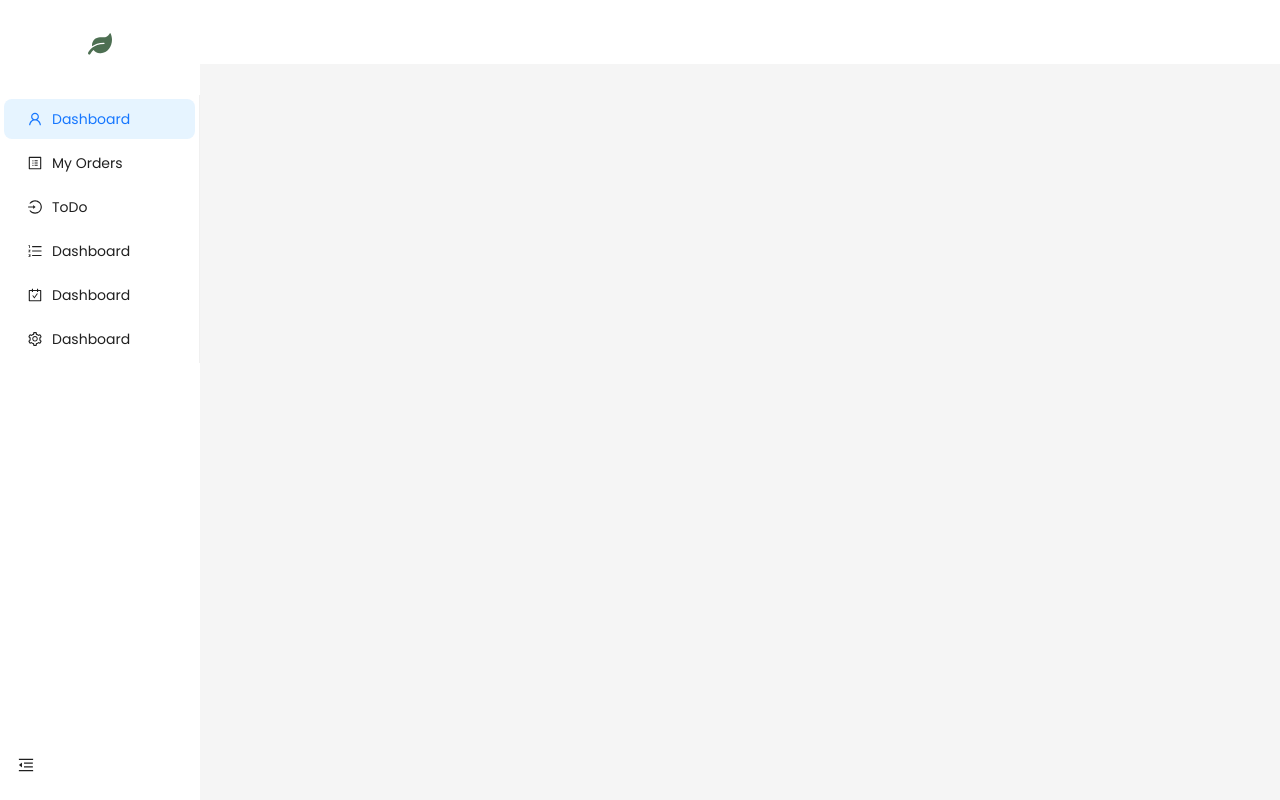
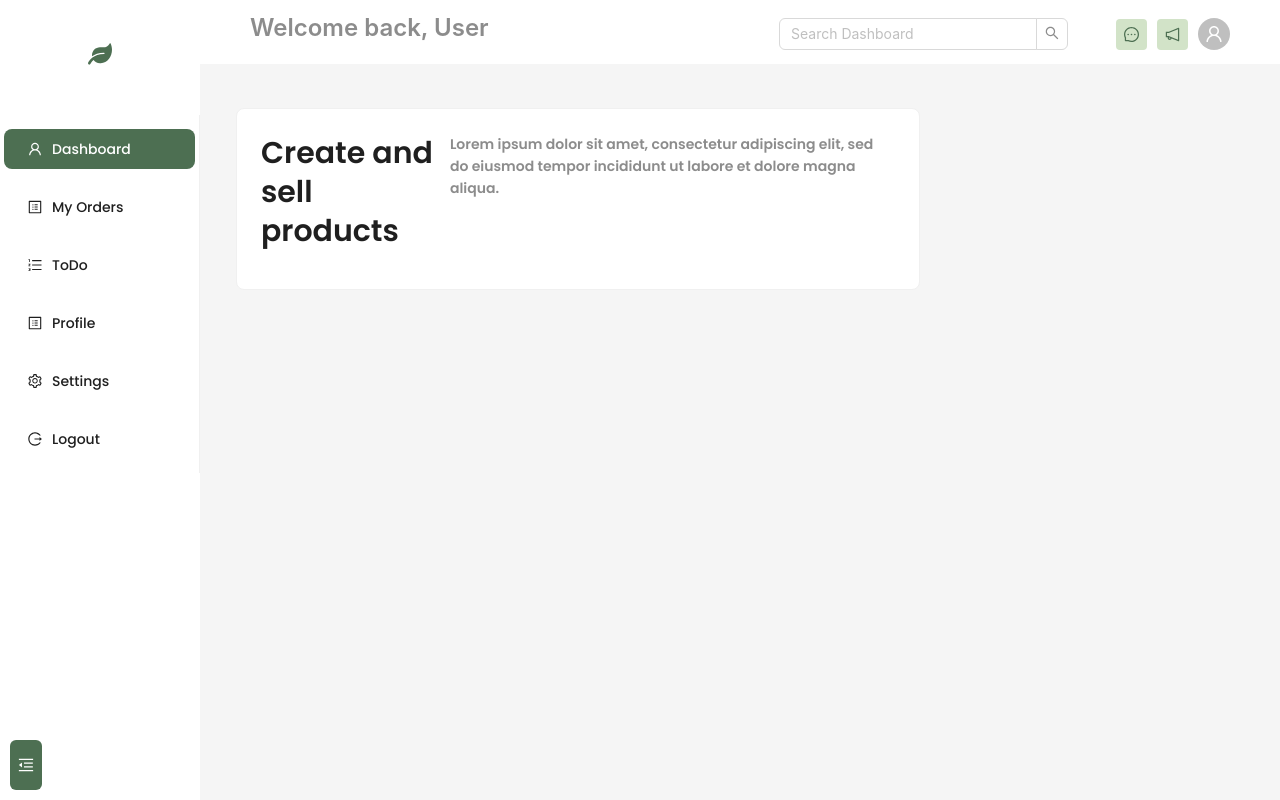
Before and after one commit to bycycomr/ReactCloneProje1, a React (Create React App) app: page / in a window 1280 px wide. Built offline with nearby package versions, Linux system fonts and the light colour scheme.

Commit message:
chore: Update CSS and add Sidebar component

```diff
--- a/src/App.css
+++ b/src/App.css
@@ -1,8 +1,52 @@
 /*Header*/
 .header {
  padding-top: 12px;
- background: #fff;
+ background: #fff ;
 }
+
+.header-icon {
+  background: #d2e3c8;
+  padding: 8px;
+  border-radius: 4px;
+  font-size: 15px;
+  color: #4d6f52;
+  cursor: pointer;
+}
+/* Button and color */
+.ant-btn:hover {
+  color: #4d6f52 !important;
+  border-color: #4d6f52 !important;
+
+}
+.ant-btn-primary {
+  background-color: #4d6f52;
+}
+
+.ant-btn-primary:hover {
+  background-color: #173a1a !important;
+  color: #fff !important;
+}
+.primary--color {
+  color: #4d6f52 !important;
+}
+.primary--light--color {
+  color: #739072 !important;
+}
+.secondary--color {
+  color: #86a789 !important;
+}
+.light--color{
+  color: #d2e3c8 !important;
+
+}
+.grey--color {
+  color: #b0b0b0 !important;
+}
+
+
+
+
+
 /*Content*/
 .content {
   margin: 24px 16px;
@@ -12,7 +56,16 @@
 /* Main app */
 
 
+
 /* button */
+
+.trigger-button:hover .anticon {
+  color: #060606;
+}
+
+.trigger-button .anticon {
+  color: #fff;
+}
 .trigger-button {
   font-size: 16px;
   width: 50px;
@@ -20,8 +73,11 @@
   position: fixed;
   bottom: 10px;
   left: 10px;
+  background-color: #4d6f52;
+
 
 }
+
 /* Sider */
 .sider {
   height: 100vh;
@@ -34,6 +90,18 @@
 /* Logo */
 .logo {
   color: #4d6f52;
-  margin: 30px 0;
+  margin: 40px 0;
   font-size: 1.5rem;
 }
+
+.menu-bar {
+  display: flex;
+  flex-direction: column;
+  gap: 10px;
+  font-weight: 500 ;
+
+}
+.ant-menu-item-selected {
+  background-color: #4d6f52 !important;
+  color: #fff !important;
+}
--- a/src/App.js
+++ b/src/App.js
@@ -1,8 +1,12 @@
 import React, { useState } from "react"; // Import useState from react
-import { Button, Layout } from "antd";
+import { Button, Flex, Layout } from "antd";
 import { MenuUnfoldOutlined, MenuFoldOutlined } from "@ant-design/icons";
 import Sidebar from "./components/Sidebar";
+import CustomHeader from "./components/Header";
 import "./App.css";
+import MainContent from "./components/MainContent";
+import SideContent from "./components/SideContent";
+
 const { Sider, Header, Content } = Layout;
 const App = () => {
   const [collapsed, setCollapsed] = useState(false);
@@ -30,8 +34,15 @@ const App = () => {
         />
       </Sider>
       <Layout>
-        <Header className="header"> </Header>
-        <Content className="content"> </Content>
+        <Header className="header">
+          <CustomHeader />
+        </Header>
+        <Content className="content">
+          <Flex gap="large">
+            <MainContent />
+            <SideContent />
+          </Flex>
+        </Content>
       </Layout>
     </Layout>
   );
--- /dev/null
+++ b/src/components/Banner.js
@@ -0,0 +1,22 @@
+import { Card, Flex, Typography } from "antd";
+import React from "react";
+
+const Banner = () => {
+  return (
+    <Card>
+      <Flex>
+        <Flex>
+          <Typography.Title level={2} strong>
+            Create and sell products
+          </Typography.Title>
+          <Typography.Text type="secondary" strong>
+            Lorem ipsum dolor sit amet, consectetur adipiscing elit, sed do
+            eiusmod tempor incididunt ut labore et dolore magna aliqua.
+          </Typography.Text>
+        </Flex>
+      </Flex>
+    </Card>
+  );
+};
+
+export default Banner;
--- /dev/null
+++ b/src/components/Header.js
@@ -0,0 +1,29 @@
+import { Avatar, Flex, Typography } from "antd";
+import Search from "antd/es/input/Search";
+import React from "react";
+import {
+  MessageOutlined,
+  NotificationOutlined,
+  UserOutlined,
+} from "@ant-design/icons";
+
+function CustomHeader() {
+  return (
+    <Flex align="center" justify="space-between">
+      <Typography.Title level={3} type="secondary ">
+        Welcome back, User
+      </Typography.Title>
+      <Flex align="center" gap="3rem">
+        <Search placeholder="Search Dashboard" allowClear />
+
+        <Flex align="center" gap="10px">
+          <MessageOutlined className="header-icon" />
+          <NotificationOutlined className="header-icon" />
+          <Avatar icon={<UserOutlined />} />
+        </Flex>
+      </Flex>
+    </Flex>
+  );
+}
+
+export default CustomHeader;
--- /dev/null
+++ b/src/components/MainContent.js
@@ -0,0 +1,15 @@
+import { Flex } from "antd";
+import React from "react";
+import Banner from "./Banner";
+
+function MainContent() {
+  return (
+    <div style={{ flex: 1 }}>
+      <Flex vertical gap="2.2rem">
+        <Banner />
+      </Flex>
+    </div>
+  );
+}
+
+export default MainContent;
--- /dev/null
+++ b/src/components/SideContent.js
@@ -0,0 +1,7 @@
+import React from "react";
+
+function SideContent() {
+  return <div style={{ width: 300 }}></div>;
+}
+
+export default SideContent;
--- a/src/components/Sidebar.js
+++ b/src/components/Sidebar.js
@@ -4,10 +4,9 @@ import { FaLeaf } from "react-icons/fa";
 import {
   UserOutlined,
   ProfileOutlined,
-  LoginOutlined,
   OrderedListOutlined,
-  CarryOutOutlined,
   SettingOutlined,
+  LogoutOutlined,
 } from "@ant-design/icons";
 
 const Sidebar = () => {
@@ -36,23 +35,23 @@ const Sidebar = () => {
           },
           {
             key: "3",
-            icon: <LoginOutlined />,
+            icon: <OrderedListOutlined />,
             label: "ToDo",
           },
           {
             key: "4",
-            icon: <OrderedListOutlined />,
-            label: "Dashboard",
+            icon: <ProfileOutlined />,
+            label: "Profile",
           },
           {
             key: "5",
-            icon: <CarryOutOutlined />,
-            label: "Dashboard",
+            icon: <SettingOutlined />,
+            label: "Settings",
           },
           {
             key: "6",
-            icon: <SettingOutlined />,
-            label: "Dashboard",
+            icon: <LogoutOutlined />,
+            label: "Logout",
           }
         ]}
       />
```
